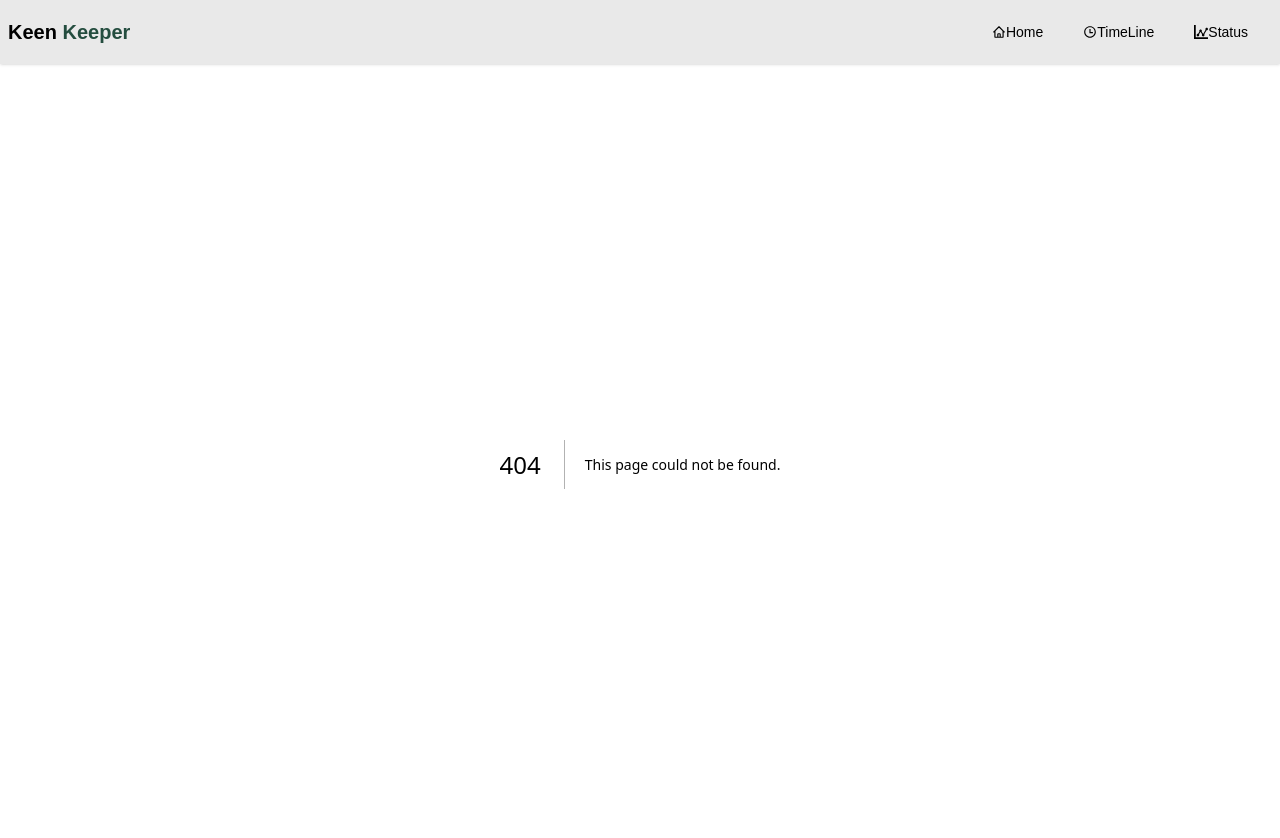
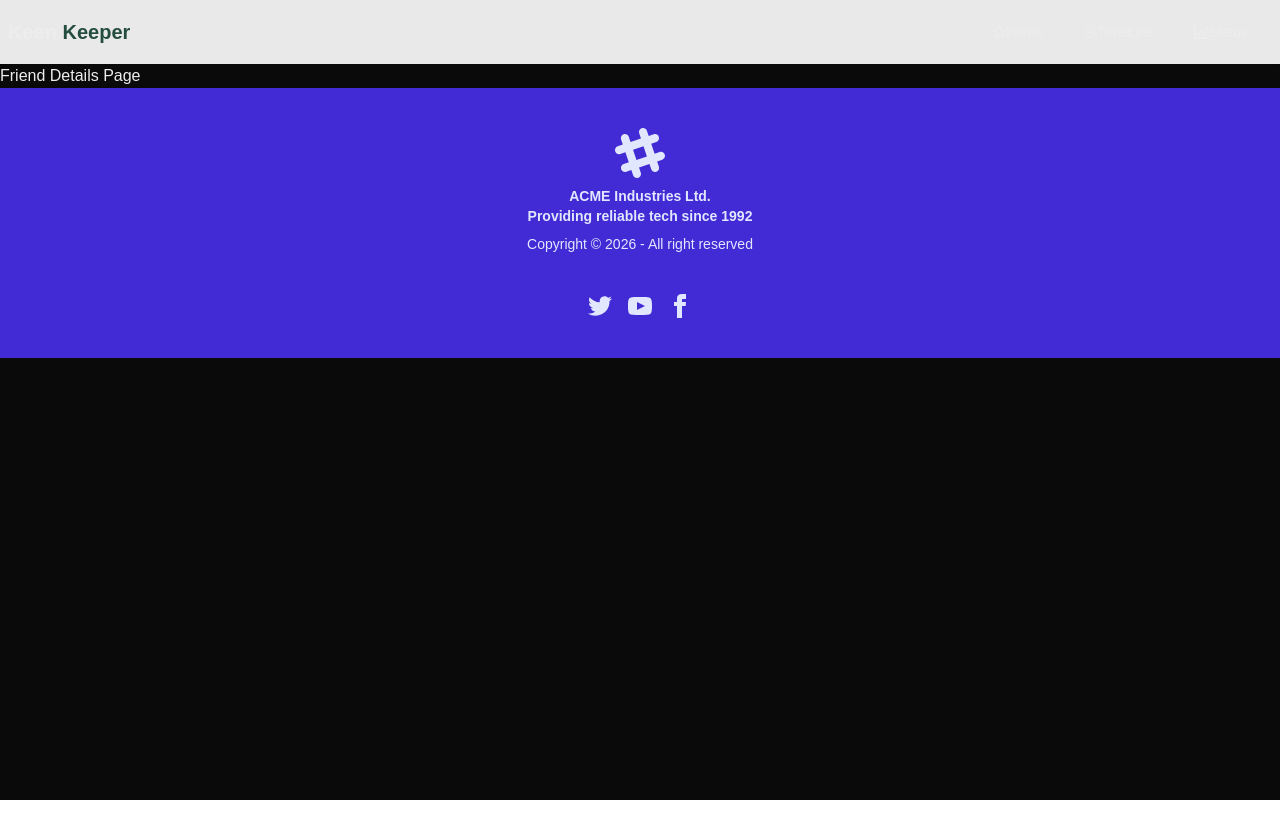
Before and after one commit to mojahid-t17/Keen-Keeper, a Next.js app: page /friends/1 in a window 1280 px wide. Before the commit this address had no page. Shown: the top 838 px of the page. After the commit the page ends 800 px from the top, so only its background shows below. Built offline with nearby package versions, Linux system fonts and the light colour scheme.

Commit message:
Friends cards added

```diff
--- /dev/null
+++ b/src/app/Components/Footer.jsx
@@ -0,0 +1,68 @@
+
+const Footer = () => {
+    return (
+        <footer className="footer footer-horizontal footer-center bg-primary text-primary-content p-10">
+  <aside>
+    <svg
+      width="50"
+      height="50"
+      viewBox="0 0 24 24"
+      xmlns="http://www.w3.org/2000/svg"
+      fillRule="evenodd"
+      clipRule="evenodd"
+      className="inline-block fill-current">
+      <path
+        d="M22.672 15.226l-2.432.811.841 2.515c.33 1.019-.209 2.127-1.23 2.456-1.15.325-2.148-.321-2.463-1.226l-.84-2.518-5.013 1.677.84 2.517c.391 1.203-.434 2.542-1.831 2.542-.88 0-1.601-.564-1.86-1.314l-.842-2.516-2.431.809c-1.135.328-2.145-.317-2.463-1.229-.329-1.018.211-2.127 1.231-2.456l2.432-.809-1.621-4.823-2.432.808c-1.355.384-2.558-.59-2.558-1.839 0-.817.509-1.582 1.327-1.846l2.433-.809-.842-2.515c-.33-1.02.211-2.129 1.232-2.458 1.02-.329 2.13.209 2.461 1.229l.842 2.515 5.011-1.677-.839-2.517c-.403-1.238.484-2.553 1.843-2.553.819 0 1.585.509 1.85 1.326l.841 2.517 2.431-.81c1.02-.33 2.131.211 2.461 1.229.332 1.018-.21 2.126-1.23 2.456l-2.433.809 1.622 4.823 2.433-.809c1.242-.401 2.557.484 2.557 1.838 0 .819-.51 1.583-1.328 1.847m-8.992-6.428l-5.01 1.675 1.619 4.828 5.011-1.674-1.62-4.829z"></path>
+    </svg>
+    <p className="font-bold">
+      ACME Industries Ltd.
+      <br />
+      Providing reliable tech since 1992
+    </p>
+    <p>Copyright © {new Date().getFullYear()} - All right reserved</p>
+  </aside>
+  <nav>
+    <div className="grid grid-flow-col gap-4">
+      <a>
+        <svg
+          aria-label="Twitter"
+          xmlns="http://www.w3.org/2000/svg"
+          width="24"
+          height="24"
+          viewBox="0 0 24 24"
+          className="fill-current">
+          <path
+            d="M24 4.557c-.883.392-1.832.656-2.828.775 1.017-.609 1.798-1.574 2.165-2.724-.951.564-2.005.974-3.127 1.195-.897-.957-2.178-1.555-3.594-1.555-3.179 0-5.515 2.966-4.797 6.045-4.091-.205-7.719-2.165-10.148-5.144-1.29 2.213-.669 5.108 1.523 6.574-.806-.026-1.566-.247-2.229-.616-.054 2.281 1.581 4.415 3.949 4.89-.693.188-1.452.232-2.224.084.626 1.956 2.444 3.379 4.6 3.419-2.07 1.623-4.678 2.348-7.29 2.04 2.179 1.397 4.768 2.212 7.548 2.212 9.142 0 14.307-7.721 13.995-14.646.962-.695 1.797-1.562 2.457-2.549z"></path>
+        </svg>
+      </a>
+      <a>
+        <svg
+          aria-label="YouTube"
+          xmlns="http://www.w3.org/2000/svg"
+          width="24"
+          height="24"
+          viewBox="0 0 24 24"
+          className="fill-current">
+          <path
+            d="M19.615 3.184c-3.604-.246-11.631-.245-15.23 0-3.897.266-4.356 2.62-4.385 8.816.029 6.185.484 8.549 4.385 8.816 3.6.245 11.626.246 15.23 0 3.897-.266 4.356-2.62 4.385-8.816-.029-6.185-.484-8.549-4.385-8.816zm-10.615 12.816v-8l8 3.993-8 4.007z"></path>
+        </svg>
+      </a>
+      <a>
+        <svg
+          aria-label="Facebook"
+          xmlns="http://www.w3.org/2000/svg"
+          width="24"
+          height="24"
+          viewBox="0 0 24 24"
+          className="fill-current">
+          <path
+            d="M9 8h-3v4h3v12h5v-12h3.642l.358-4h-4v-1.667c0-.955.192-1.333 1.115-1.333h2.885v-5h-3.808c-3.596 0-5.192 1.583-5.192 4.615v3.385z"></path>
+        </svg>
+      </a>
+    </div>
+  </nav>
+</footer>
+    );
+};
+
+export default Footer;
--- a/src/app/Components/FriendContent.jsx
+++ b/src/app/Components/FriendContent.jsx
@@ -1,11 +1,17 @@
+import data from "@/data/friend.json";
+import Image from "next/image";
+import Link from "next/link";
 const FriendContent = () => {
   return (
-    <div className="max-w-5xl mx-auto px-4"> {/* Added px-4 so text doesn't touch the screen edge on mobile */}
+    <div className="max-w-5xl mx-auto px-4">
+      {" "}
+      {/* Added px-4 so text doesn't touch the screen edge on mobile */}
       {/* summary section */}
       <div className="grid  grid-cols-2 md:grid-cols-4 gap-4 md:gap-8 mt-10 justify-items-center items-center">
-
         {/* Card 1 */}
-        <div className="card w-full max-w-xs card-sm shadow-sm text-center"> {/* w-full allows fluid scaling, max-w-xs stops it from getting too stretched */}
+        <div className="card w-full max-w-xs card-sm shadow-sm text-center">
+          {" "}
+          {/* w-full allows fluid scaling, max-w-xs stops it from getting too stretched */}
           <div className="card-body">
             <h2 className="text-3xl font-bold text-[#244D3F]">10</h2>
             <p className="text-[#64748B]">Total Friends</p>
@@ -29,19 +35,64 @@
         </div>
 
         {/* Card 4 */}
-        <div className="card w-full max-w-xs card-sm shadow-sm text-center">
+        <div className="card w-full max-w-xs card-sm shadow-sm text-center bg-gray-100">
           <div className="card-body">
             <h2 className="text-3xl font-bold text-[#244D3F]">12</h2>
             <p className="text-[#64748B]">Interactions This Month</p>
           </div>
         </div>
-
       </div>
       {/* Friends content section*/}
       <hr className="my-8 text-[#E9E9E9]" />
-      <div>
+      <div className="grid grid-cols-2 md:grid-cols-4 gap-4 md:gap-8">
+        {data.map((friend) => (
+  <Link
+    key={friend.id}
+    href={`/friends/${friend.id}`}
+    className="block"
+  >
+    <div className="card w-52 sm:w-60 shadow-sm bg-gray-100 hover:shadow-lg hover:scale-105 transition-all duration-200 cursor-pointer">
+      <div className="avatar justify-center mt-4">
+        <div className="w-24 rounded-full">
+          <Image
+            src={friend.picture}
+            alt={friend.name}
+            width={50}
+            height={50}
+            unoptimized
+            className="rounded-full object-cover"
+          />
+        </div>
+      </div>
 
+      <div className="card-body items-center text-center">
+        <h2 className="card-title">{friend.name}</h2>
 
+        <p className="text-[#64748B]">
+          {friend.days_since_contact} days since last contact
+        </p>
+
+        <p className="bg-green-200 px-3 py-1 rounded-full">
+          {friend.tags.join(", ")}
+        </p>
+
+        <p
+          className={`px-3 py-1 rounded-full ${
+            friend.status === "Almost Due"
+              ? "text-white bg-yellow-500"
+              : friend.status === "overdue"
+              ? "text-white bg-red-500"
+              : friend.status === "on-track"
+              ? "bg-green-900 text-white"
+              : "bg-gray-200 text-gray-800"
+          }`}
+        >
+          {friend.status}
+        </p>
+      </div>
+    </div>
+  </Link>
+))}
       </div>
     </div>
   );
--- /dev/null
+++ b/src/app/friends/[friendDetails]/page.jsx
@@ -0,0 +1,10 @@
+
+const friendDetails = () => {
+    return (
+        <div>
+            <h2> Friend Details Page</h2>
+        </div>
+    );
+};
+
+export default friendDetails;
--- a/src/app/layout.js
+++ b/src/app/layout.js
@@ -1,7 +1,8 @@
 import { Geist, Geist_Mono } from "next/font/google";
+import { Suspense } from "react";
+import Footer from "./Components/Footer";
 import Navbar from "./Components/Navbar";
 import "./globals.css";
-
 const geistSans = Geist({
   variable: "--font-geist-sans",
   subsets: ["latin"],
@@ -26,8 +27,12 @@
 
 
       <body className="min-h-full bg-[#F8FAFC] ">
-        <Navbar></Navbar>
+        <Suspense fallback={null}>
+    <Navbar></Navbar>
+</Suspense>
+
         {children}
+        <Footer></Footer>
         </body>
     </html>
   );
--- /dev/null
+++ b/src/data/friend.json
@@ -0,0 +1,122 @@
+[
+  {
+    "id": 1,
+    "name": "John Doe",
+    "picture": "https://i.pravatar.cc/150?img=12",
+    "email": "john.doe@example.com",
+    "days_since_contact": 12,
+    "status": "overdue",
+    "tags": ["family"],
+    "bio": "Met in university. Love hiking together.",
+    "goal": 14,
+    "next_due_date": "2026-10-26"
+  },
+  {
+    "id": 2,
+    "name": "Sarah Williams",
+    "picture": "https://i.pravatar.cc/150?img=47",
+    "email": "sarah.williams@example.com",
+    "days_since_contact": 3,
+    "status": "Almost Due",
+    "tags": ["work"],
+    "bio": "Former colleague who gives excellent career advice.",
+    "goal": 7,
+    "next_due_date": "2026-10-28"
+  },
+  {
+    "id": 3,
+    "name": "Michael Brown",
+    "picture": "https://i.pravatar.cc/150?img=13",
+    "email": "michael.brown@example.com",
+    "days_since_contact": 5,
+    "status": "on-track",
+    "tags": ["family"],
+    "bio": "A university friend who enjoys gaming and technology.",
+    "goal": 10,
+    "next_due_date": "2026-10-29"
+  },
+  {
+    "id": 4,
+    "name": "Emily Davis",
+    "picture": "https://i.pravatar.cc/150?img=44",
+    "email": "emily.davis@example.com",
+    "days_since_contact": 21,
+    "status": "overdue",
+    "tags": ["family"],
+    "bio": "Childhood friend who loves traveling and photography.",
+    "goal": 14,
+    "next_due_date": "2026-10-20"
+  },
+  {
+    "id": 5,
+    "name": "David Wilson",
+    "picture": "https://i.pravatar.cc/150?img=14",
+    "email": "david.wilson@example.com",
+    "days_since_contact": 1,
+    "status": "on-track",
+    "tags": ["work"],
+    "bio": "Software developer interested in AI and startups.",
+    "goal": 7,
+    "next_due_date": "2026-10-30"
+  },
+  {
+    "id": 6,
+    "name": "Sophia Martinez",
+    "picture": "https://i.pravatar.cc/150?img=45",
+    "email": "sophia.martinez@example.com",
+    "days_since_contact": 9,
+    "status": "Almost Due",
+    "tags": ["family"],
+    "bio": "School friend who enjoys reading and exploring new cafes.",
+    "goal": 14,
+    "next_due_date": "2026-10-29"
+  },
+  {
+    "id": 7,
+    "name": "James Anderson",
+    "picture": "https://i.pravatar.cc/150?img=15",
+    "email": "james.anderson@example.com",
+    "days_since_contact": 30,
+    "status": "overdue",
+    "tags": ["work"],
+    "bio": "An experienced engineer who shares useful career insights.",
+    "goal": 21,
+    "next_due_date": "2026-10-15"
+  },
+  {
+    "id": 8,
+    "name": "Olivia Taylor",
+    "picture": "https://i.pravatar.cc/150?img=48",
+    "email": "olivia.taylor@example.com",
+    "days_since_contact": 6,
+    "status": "on-track",
+    "tags": ["work"],
+    "bio": "Creative friend passionate about UI/UX and digital art.",
+    "goal": 14,
+    "next_due_date": "2026-11-01"
+  },
+  {
+    "id": 9,
+    "name": "Daniel Thomas",
+    "picture": "https://i.pravatar.cc/150?img=16",
+    "email": "daniel.thomas@example.com",
+    "days_since_contact": 16,
+    "status": "overdue",
+    "tags": ["work"],
+    "bio": "Business analyst interested in entrepreneurship and finance.",
+    "goal": 14,
+    "next_due_date": "2026-10-22"
+  },
+  {
+    "id": 10,
+    "name": "Ava Robinson",
+    "picture": "https://i.pravatar.cc/150?img=49",
+    "email": "ava.robinson@example.com",
+    "days_since_contact": 2,
+    "status": "on-track",
+    "tags": ["family"],
+    "bio": "A close friend who enjoys weekend trips and outdoor adventures.",
+    "goal": 7,
+    "next_due_date": "2026-10-29"
+  }
+]
```
